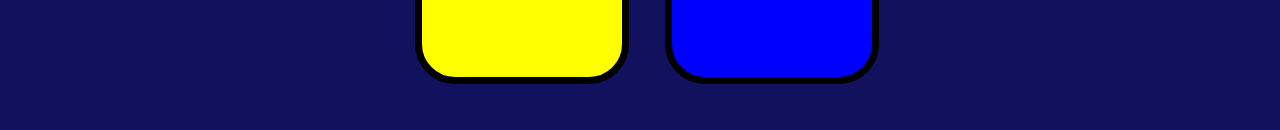
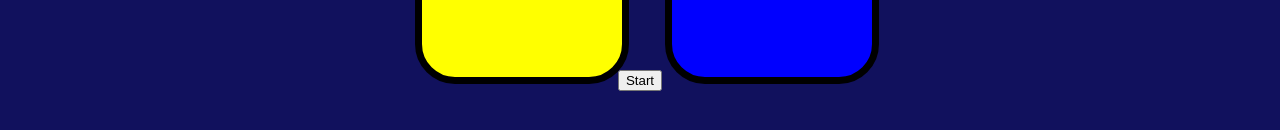
Before and after one commit to A-Jyoti/Simon-Game-Project, a plain HTML site: page index.html in a window 1280 px wide. Shown: the part 500-630 px from the top of the page. Drawn offline with nearby package versions, Linux system fonts and the light colour scheme.

Commit message:
Update index.html

```diff
--- a/index.html
+++ b/index.html
@@ -21,6 +21,10 @@
             <button class ="btn blue" id = "blue"></button>
         </div>
 
+        <div class = "start-div">
+            <button class = "start">Start</button>
+        </div>
+
     </div>
     <script src="https://ajax.googleapis.com/ajax/libs/jquery/3.7.1/jquery.min.js"></script>
 
```
